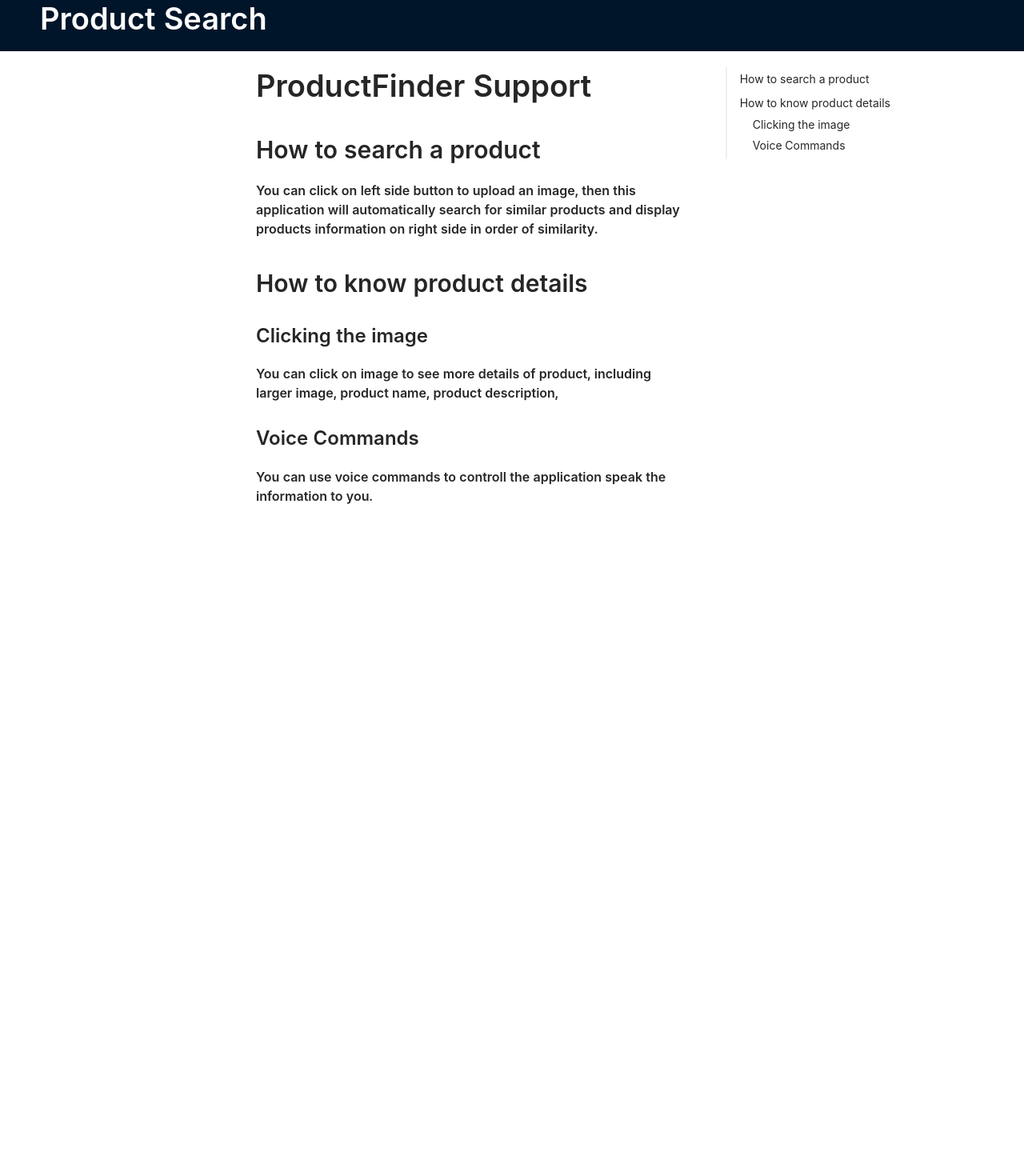
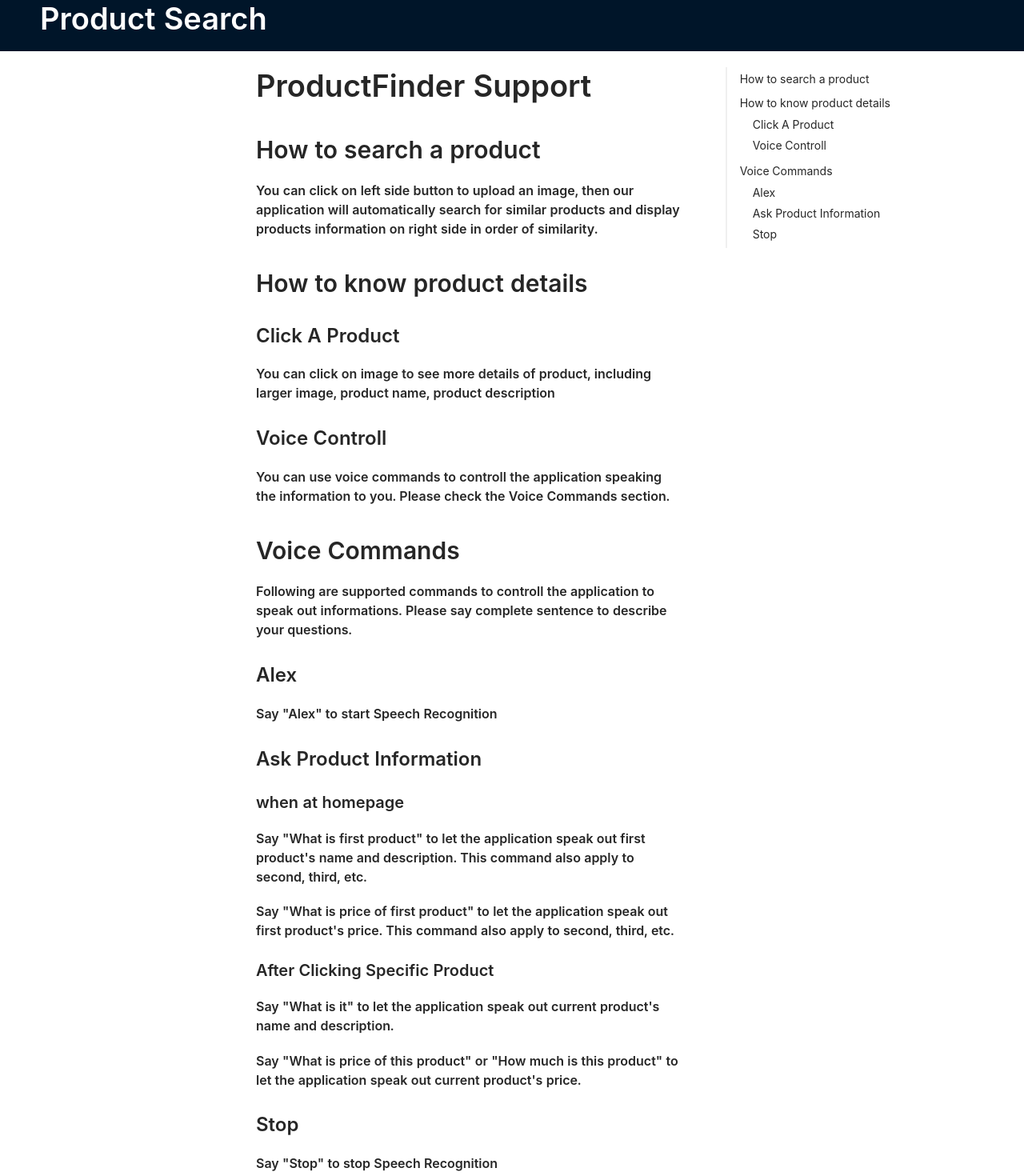
Before and after one commit to linzengxian/product-search, a React (Create React App) app: page / in a window 1280 px wide. Shown: the top 1470 px of the page at 80% size. Before the commit the page ends 800 px from the top, so only its background shows below. Built offline with nearby package versions, Linux system fonts and the light colour scheme.

Commit message:
Update SupportPage.js

```diff
--- a/src/page/SupportPage.js
+++ b/src/page/SupportPage.js
@@ -27,17 +27,51 @@ class SupportPage extends Component {
               <Title level={1} >ProductFinder Support</Title>
                 <Title id='How-to-search-a-product' level={2}>How to search a product</Title>
                 <Title level={5}>
-                You can click on left side button to upload an image, then this application will automatically search for similar products and display products information on right side in order of similarity.
+                You can click on left side button to upload an image, then our application will automatically search for similar products and display products information on right side in order of similarity.
                 </Title>
                 <Title id='How-to-know-product-details' level={2}>How to know product details</Title>
-                <Title id='Clicking-the-image' level={3}>Clicking the image</Title>
+                <Title id='Click-A-Product' level={3}>Click A Product</Title>
                 <Title level={5}>
-                  You can click on image to see more details of product, including larger image, product name, product description,
+                  You can click on image to see more details of product, including larger image, product name, product description
                 </Title>
-                <Title id='Voice-Commands' level={3}>Voice Commands</Title>
+
+                <Title id='Voice-Controll' level={3}>Voice Controll</Title>
                 <Title level={5}>
-                  You can use voice commands to controll the application speak the information to you.
+                  You can use voice commands to controll the application speaking the information to you. Please check the Voice Commands section.
                 </Title>
+
+                <Title id='Voice-Commands' level={2}>Voice Commands</Title>
+                <Title level={5}>
+                  Following are supported commands to controll the application to speak out informations. Please say complete sentence to describe your questions.
+                </Title>
+                <Title id="Alex" level={3}>Alex</Title>
+                <Title level={5}>
+                   Say "Alex" to start Speech Recognition
+                </Title>
+
+                <Title id="Ask-Product-Information" level={3}>Ask Product Information</Title>
+                <Title level={4}>when at homepage</Title>
+                <Title level={5}>
+                   Say "What is first product" to let the application speak out first product's name and description. This command also apply to second, third, etc.
+                </Title>
+                <Title level={5}>
+                   Say "What is price of first product" to let the application speak out first product's price. This command also apply to second, third, etc.
+                </Title>
+
+                <Title level={4}>After Clicking Specific Product</Title>
+                <Title level={5}>
+                   Say "What is it" to let the application speak out current product's name and description.
+                </Title>
+                <Title level={5}>
+                   Say "What is price of this product" or "How much is this product" to let the application speak out current product's price.
+                </Title>
+
+                <Title id="Stop" level={3}>Stop</Title>
+                <Title level={5}>
+                   Say "Stop" to stop Speech Recognition
+                </Title>
+
+
               </div>
             </Col>
             <Col span={4} offset={1}>
@@ -45,14 +79,22 @@ class SupportPage extends Component {
                 <Anchor style={{marginTop:'20px'}}>
                   <Link href="#How-to-search-a-product" title="How to search a product" ></Link>
                   <Link href="#How-to-know-product-details" title="How to know product details">
-                    <Link href="#Clicking-the-image" title="Clicking the image" />
-                    <Link href="#Voice-Commands" title="Voice Commands" />
+                    <Link href="#Click-A-Product" title="Click A Product" />
+                    <Link href="#Voice-Controll" title="Voice Controll" />
+                  </Link>
+                  <Link href="#Voice-Commands" title="Voice Commands">
+                    <Link href="#Alex" title="Alex" />
+                    <Link href="#Ask-Product-Information" title="Ask Product Information" />
+                    <Link href="#Stop" title="Stop" />
                   </Link>
                 </Anchor>
               </div>
             </Col>
           </Row>
         </Layout>
+        <Footer style={{height:'500px',backgroundColor: 'white'}}></Footer>
+
+
       </Layout>
     );
   }
```
